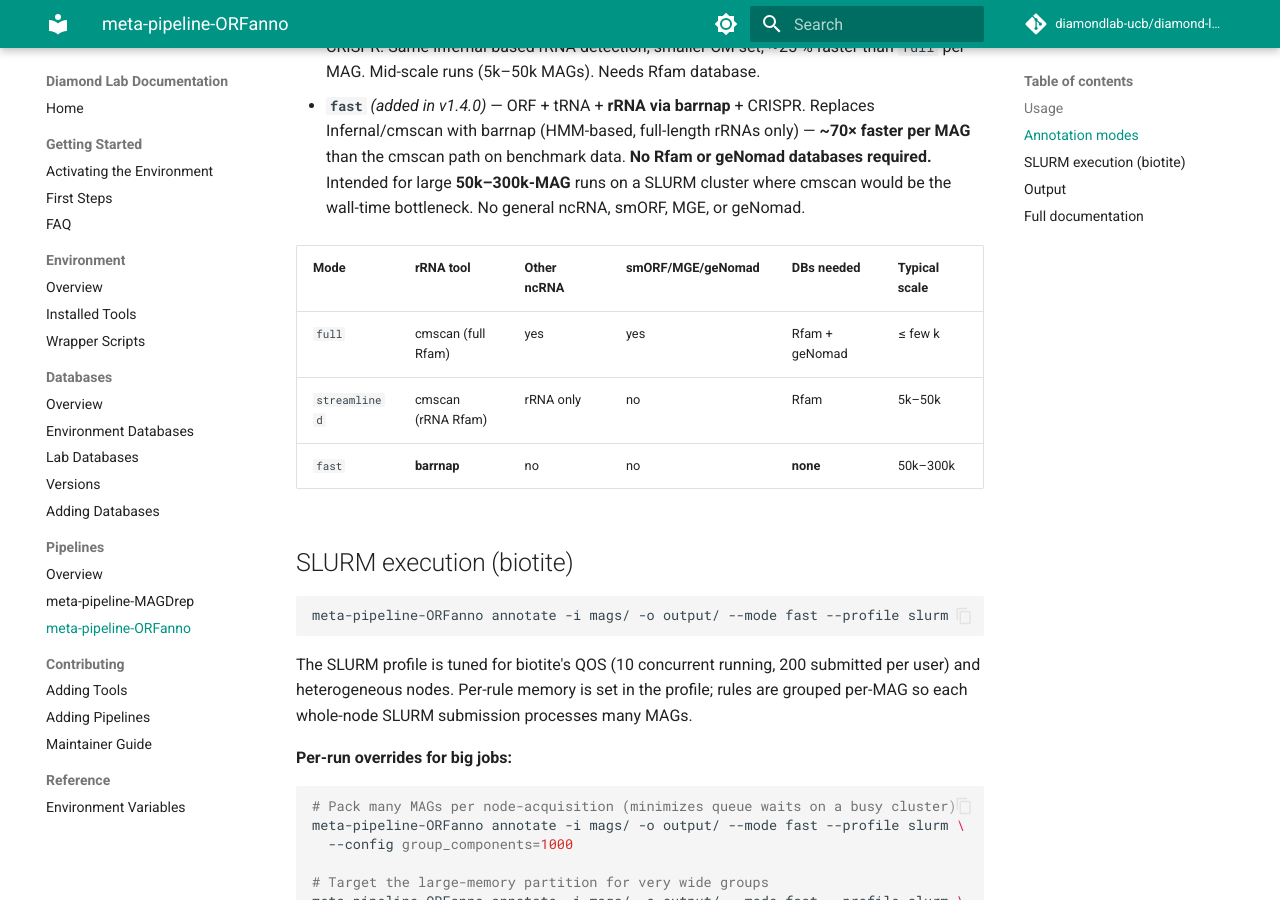
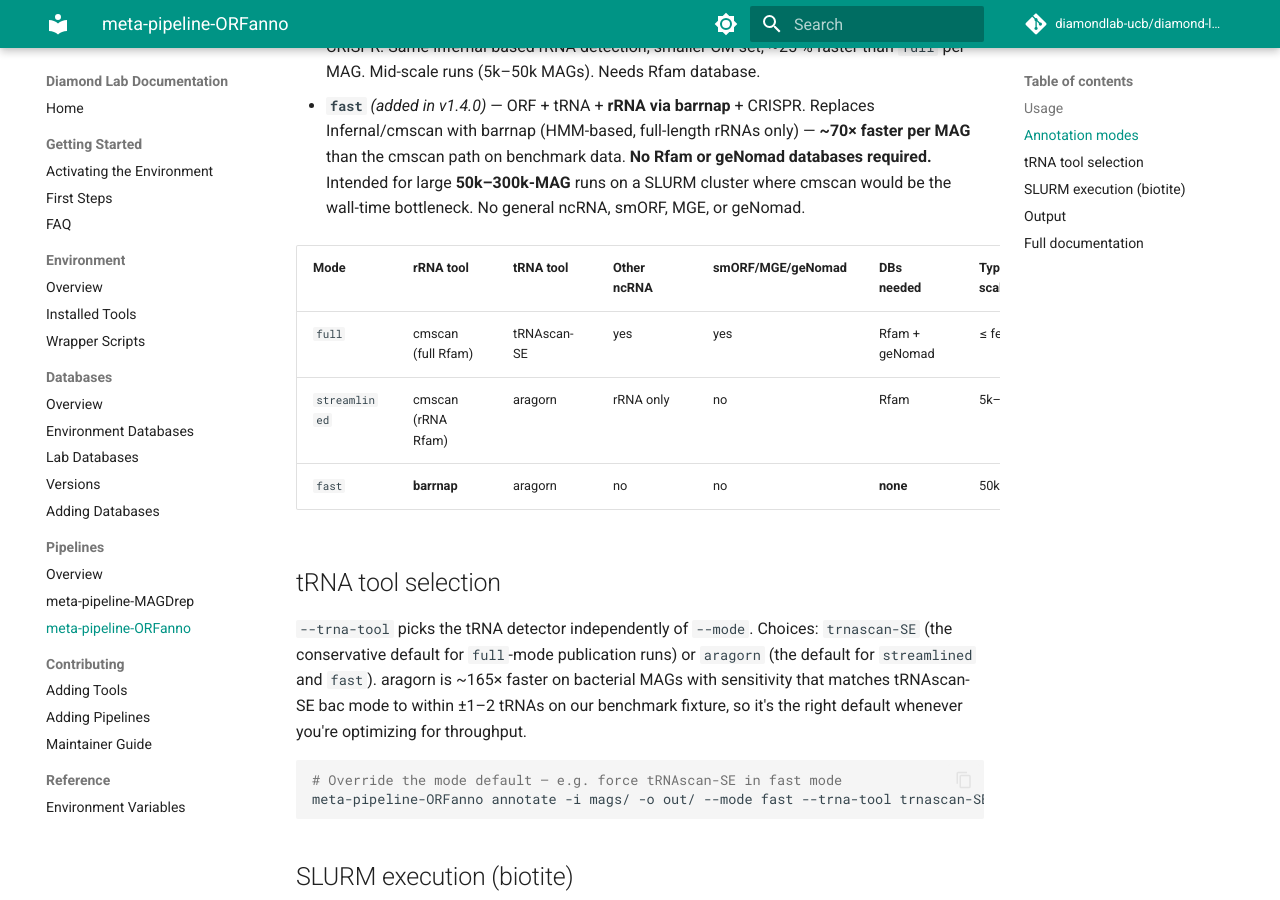
Before and after one commit to diamondlab-ucb/diamond-lab-docs, an MkDocs documentation site: the page built from docs/pipelines/meta-pipeline-ORFanno.md, in a window 1280 px wide and 900 px high, scrolled down 1036 px. Built offline with MkDocs 1.6.1 and Material for MkDocs 9.7.7, drawn with Linux system fonts in a browser that asks for light colours; comment, search, counter and statistics services are not loaded.

Commit message:
docs(orfanno): document --trna-tool selector and per-mode defaults
Add a tRNA-tool column to the mode comparison table and a short
section explaining the --trna-tool override.

Co-Authored-By: Claude Opus 4.7 <noreply@anthropic.com>

````diff
--- a/docs/pipelines/meta-pipeline-ORFanno.md
+++ b/docs/pipelines/meta-pipeline-ORFanno.md
@@ -54,11 +54,25 @@ Three presets, picked with `--mode`:
   **50k–300k-MAG** runs on a SLURM cluster where cmscan would be the
   wall-time bottleneck. No general ncRNA, smORF, MGE, or geNomad.
 
-| Mode | rRNA tool | Other ncRNA | smORF/MGE/geNomad | DBs needed | Typical scale |
-|------|-----------|-------------|-------------------|------------|---------------|
-| `full` | cmscan (full Rfam) | yes | yes | Rfam + geNomad | ≤ few k |
-| `streamlined` | cmscan (rRNA Rfam) | rRNA only | no | Rfam | 5k–50k |
-| `fast` | **barrnap** | no | no | **none** | 50k–300k |
+| Mode | rRNA tool | tRNA tool | Other ncRNA | smORF/MGE/geNomad | DBs needed | Typical scale |
+|------|-----------|-----------|-------------|-------------------|------------|---------------|
+| `full` | cmscan (full Rfam) | tRNAscan-SE | yes | yes | Rfam + geNomad | ≤ few k |
+| `streamlined` | cmscan (rRNA Rfam) | aragorn | rRNA only | no | Rfam | 5k–50k |
+| `fast` | **barrnap** | aragorn | no | no | **none** | 50k–300k |
+
+## tRNA tool selection
+
+`--trna-tool` picks the tRNA detector independently of `--mode`. Choices:
+`trnascan-SE` (the conservative default for `full`-mode publication
+runs) or `aragorn` (the default for `streamlined` and `fast`). aragorn
+is ~165× faster on bacterial MAGs with sensitivity that matches
+tRNAscan-SE bac mode to within ±1–2 tRNAs on our benchmark fixture, so
+it's the right default whenever you're optimizing for throughput.
+
+```bash
+# Override the mode default — e.g. force tRNAscan-SE in fast mode
+meta-pipeline-ORFanno annotate -i mags/ -o out/ --mode fast --trna-tool trnascan-SE
+```
 
 ## SLURM execution (biotite)
 
````
